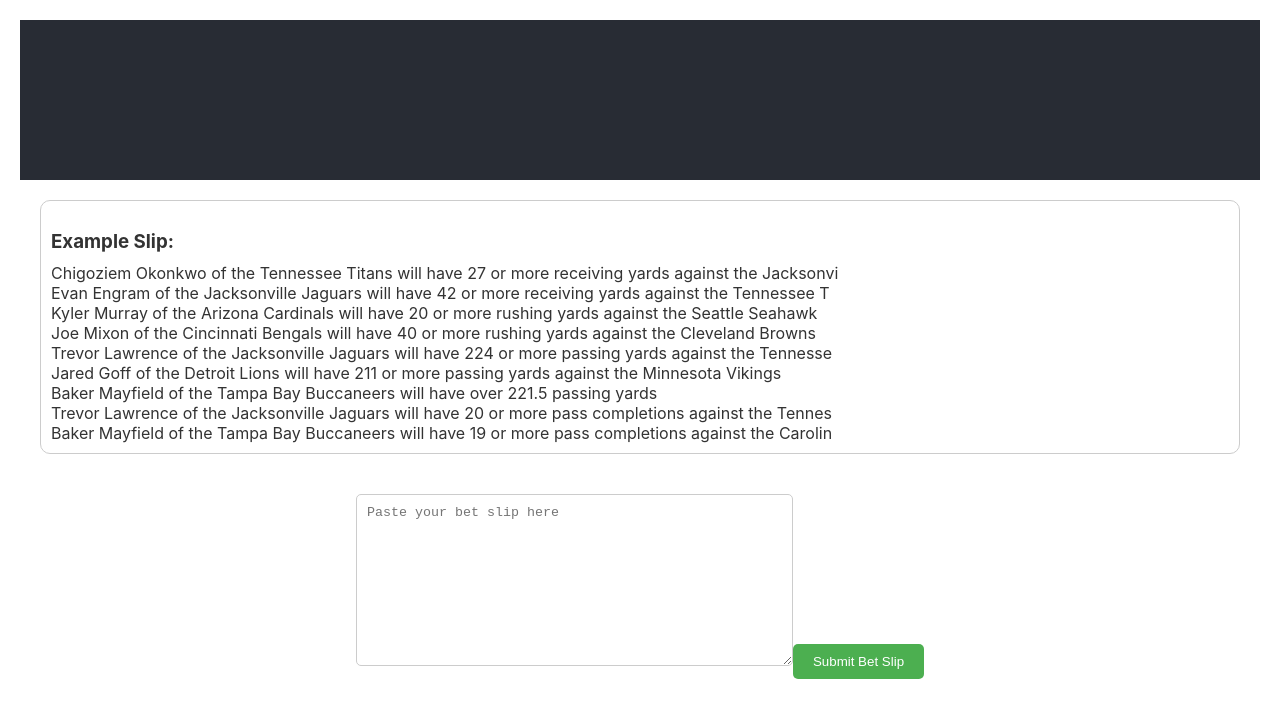
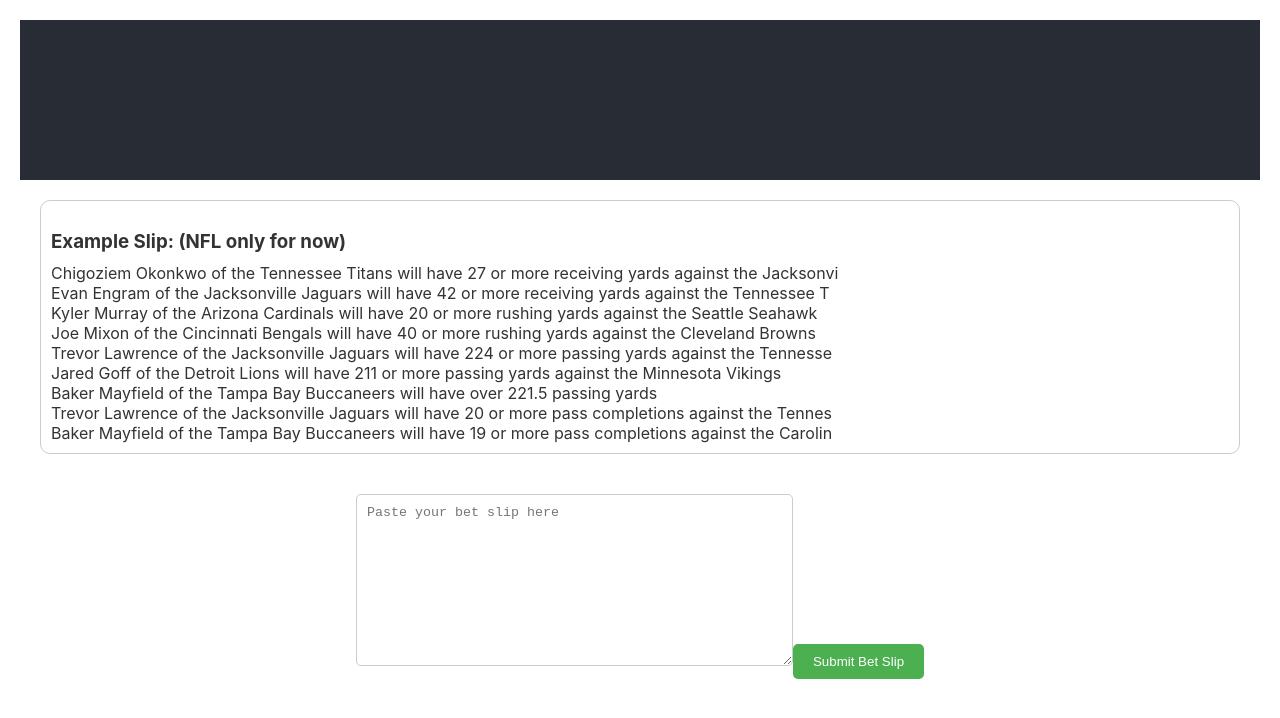
Before and after one commit to edPratt/edpratt.github.io, a React (Create React App) app: page / in a window 1280 px wide. Shown: the top 718 px of the page. Built offline with nearby package versions, Linux system fonts and the light colour scheme.

Commit message:
specify nfl only

```diff
--- a/src/App.tsx
+++ b/src/App.tsx
@@ -66,7 +66,7 @@
       <div className='slip-example'>
         {showPreview && betSlipPreview ? (
           <>
-            <h3>Example Slip:</h3>
+            <h3>Example Slip: (NFL only for now)</h3>
             <div>Chigoziem Okonkwo of the Tennessee Titans will have 27 or more receiving yards against the Jacksonvi</div>
             <div>Evan Engram of the Jacksonville Jaguars will have 42 or more receiving yards against the Tennessee T</div>
             <div>Kyler Murray of the Arizona Cardinals will have 20 or more rushing yards against the Seattle Seahawk</div>
@@ -80,7 +80,7 @@
         ) : (
           <>
             {/* TODO add button to resubmit slip */}
-            <h3>Submitted Slip:</h3>
+            <h3>Submitted Slip: (NFL only for now)</h3>
             {betSlipPreview.map((item, index) => (
               <div>{item}</div>
             ))}
```
